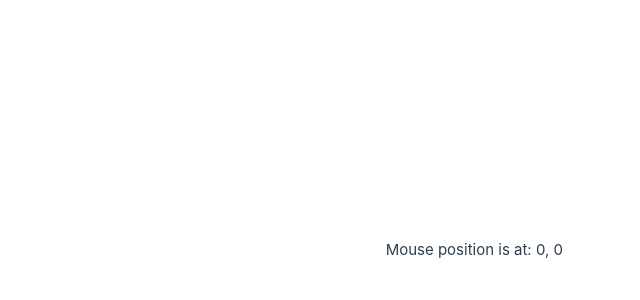
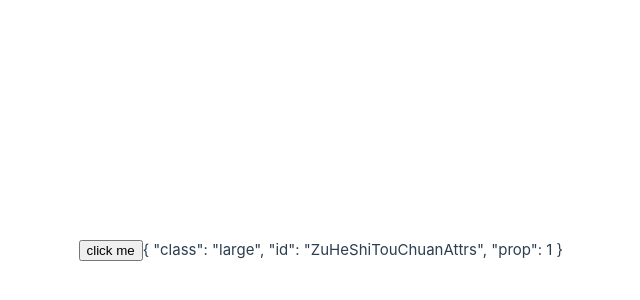
Before and after one commit to 9Mr-wu9/vue-studyNotes, a Vue app: page / in a window 1280 px wide. Shown: the part 150-450 px from the top of the page, without its empty margins (77-717 px from the left). Built offline with nearby package versions, Linux system fonts and the light colour scheme.

Commit message:
feat：添加学习笔记

```diff
--- a/src/App.vue
+++ b/src/App.vue
@@ -17,6 +17,7 @@ import ZuheShiZhenTingQi from "./components/基础/侦听器 -组合式.vue";
 // 深入组件
 import ZuHeShiProps from "./components/深入组件/props-组合式.vue";
 import ZuHeShiVModel from "./components/深入组件/组件vmodel-组合式.vue";
+import ZuHeShiTouChuanAttrs from './components/深入组件/透传attr-组合式/index.vue';
 import TouChuanAttrs from "./components/深入组件/透传Attributes.vue";
 import ChaCao from "./components/深入组件/插槽.vue";
 import YiLaiZhuRu from "./components/深入组件/依赖注入.vue";
@@ -59,6 +60,7 @@ export default {
     // 深入组件
     ZuHeShiProps,
     ZuHeShiVModel,
+    ZuHeShiTouChuanAttrs,
     TouChuanAttrs,
     ChaCao,
     YiLaiZhuRu,
@@ -73,6 +75,11 @@ export default {
     // 选项式API
     ZhuangTaiXuanXiang,
   },
+  methods:{
+    onClick() {
+      console.log('父onClick');
+    }
+  }
 };
 </script>
 
@@ -99,12 +106,13 @@ export default {
       :modelValue="countModel"
       @update:modelValue="($event) => (countModel = $event)"
     /> -->
+    <ZuHeShiTouChuanAttrs class="large" id="ZuHeShiTouChuanAttrs" :prop="1" @click="onClick" />
     <!-- <TouChuanAttrs class="btn-zu btn-zu1" /> -->
     <!-- <ChaCao /> -->
     <!-- <YiLaiZhuRu /> -->
 
     <!-- 逻辑复用 -->
-    <ZuHeShiHanShu />
+    <!-- <ZuHeShiHanShu /> -->
     <!-- <CustomDirectives /> -->
 
     <!-- 组合式API -->
--- a/src/components/深入组件/组件vmodel-组合式.vue
+++ b/src/components/深入组件/组件vmodel-组合式.vue
@@ -1,11 +1,10 @@
 <script setup>
 import { watch, watchEffect } from "vue";
-// const model = defineModel(); // 3.4+
+// const model = defineModel(); // vue3.4+
 // console.log('model', model);
 
 // 等价于
 const props = defineProps(['modelValue'])
-console.log('props',props.modelValue);
 const emit = defineEmits(['update:modelValue'])
 
 // function update() {
--- a/src/components/深入组件/透传Attributes.vue
+++ b/src/components/深入组件/透传Attributes.vue
@@ -3,7 +3,6 @@ import BaseBtn from "./透传Attributes-子组件.vue";
 export default {
   // “透传 attribute”指的是传递给一个组件，却没有被该组件声明为 props 或 emits 的
   // attribute 或者 v-on 事件监听器。最常见的例子就是 class、style 和 id
-
   // Attributes 继承：当一个组件以单个元素为根作渲染时，透传的 attribute 会自动被添加到根元素上
   //
   data() {
--- /dev/null
+++ b/src/components/深入组件/透传attr-组合式/index.vue
@@ -0,0 +1,19 @@
+<script setup>
+import { watch, watchEffect } from "vue";
+import BaseButton from './透传Attributes-子组件.vue';
+// “透传 attribute”指的是传递给一个组件，却没有被该组件声明为 props 或 emits 的
+// attribute 或者 v-on 事件监听器。最常见的例子就是 class、style 和 id
+// Attributes 继承：当一个组件以单个元素为根作渲染时，透传的 attribute 会自动被添加到根元素上
+// const onClick = () => {
+//   console.log("子click");
+// };
+</script>
+
+<template>
+  <!-- 父组件的 onClick 事件被透传给子组件的根元素，所以点击div时，父组件的 onClick 事件也被触发 -->
+  <!-- <div @click="onClick">
+    <button>click me</button>
+  </div> -->
+  <!-- 在根节点上渲染另外一个组件 -->
+  <BaseButton />
+</template>
--- /dev/null
+++ b/src/components/深入组件/透传attr-组合式/透传Attributes-子组件.vue
@@ -0,0 +1,17 @@
+<script setup>
+// 透传Attributes 继承禁用
+defineOptions({
+  // vue3.3+
+  // 最常见的需要禁用 attribute 继承的场景就是 attribute 需要应用在根节点以外的其他元素上
+  inheritAttrs: false,
+});
+
+// const props = defineProps(["prop"]);
+// console.log("孙组件props", props);
+</script>
+
+<template>
+  <button>click me</button>
+  <!-- 通过 $attrs 访问 透传Attributes -->
+  <span>{{ $attrs }}</span>
+</template>
```
